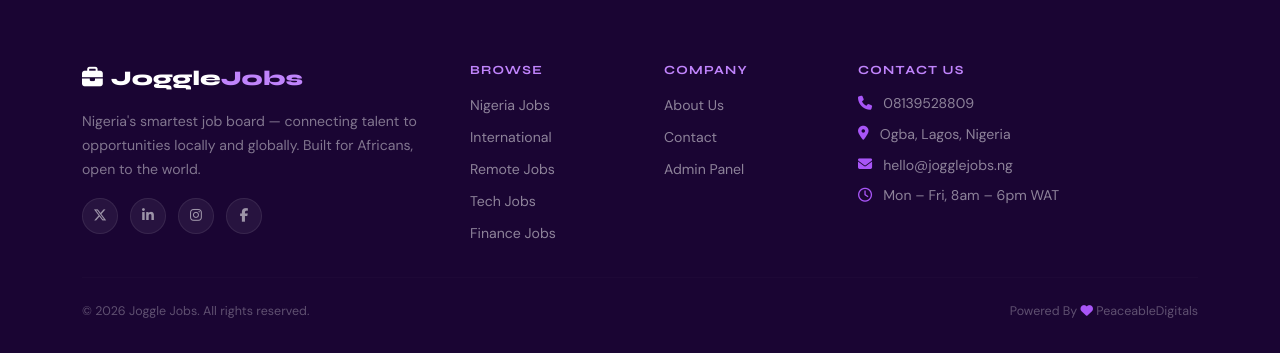
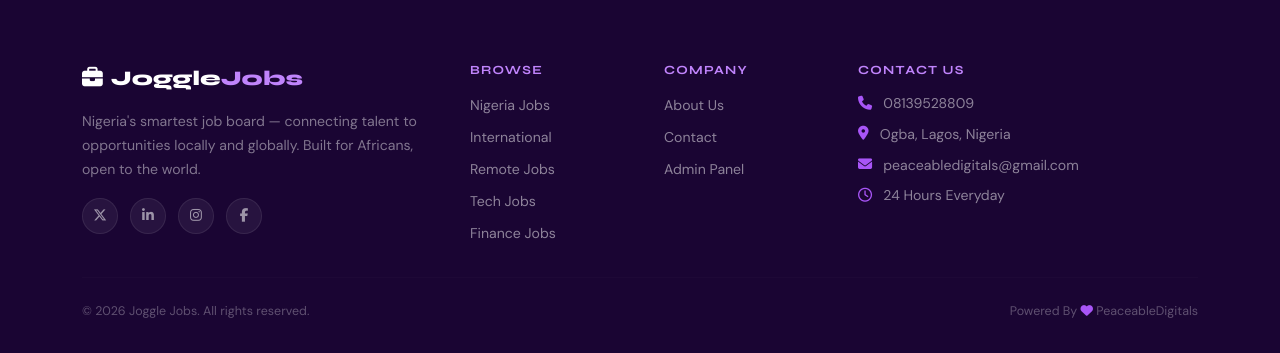
Before and after one commit to TheTechApostle/jogglejobs, a Flask app: page /about in a window 1280 px wide. Shown: the part 3222-3575 px from the top of the page. Run offline with Flask 3, Linux system fonts and the light colour scheme; some libraries are stand-ins or nearby versions.

Commit message:
Update base.html

```diff
--- a/templates/base.html
+++ b/templates/base.html
@@ -80,8 +80,8 @@
         <ul class="footer-contact">
           <li><i class="fa-solid fa-phone"></i> 08139528809</li>
           <li><i class="fa-solid fa-location-dot"></i> Ogba, Lagos, Nigeria</li>
-          <li><i class="fa-solid fa-envelope"></i> hello@jogglejobs.ng</li>
-          <li><i class="fa-regular fa-clock"></i> Mon – Fri, 8am – 6pm WAT</li>
+          <li><i class="fa-solid fa-envelope"></i> peaceabledigitals@gmail.com</li>
+          <li><i class="fa-regular fa-clock"></i> 24 Hours Everyday</li>
         </ul>
       </div>
     </div>
```
